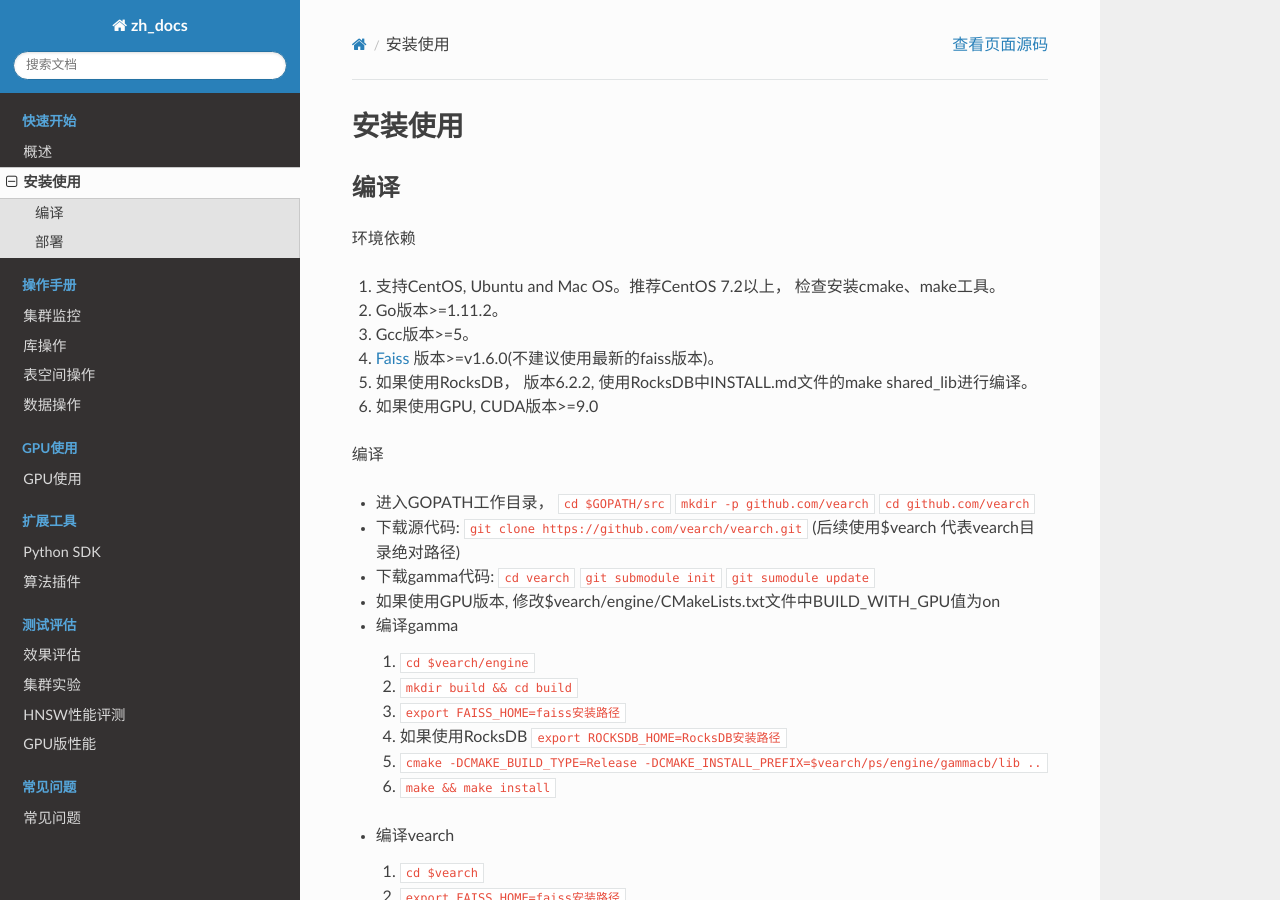
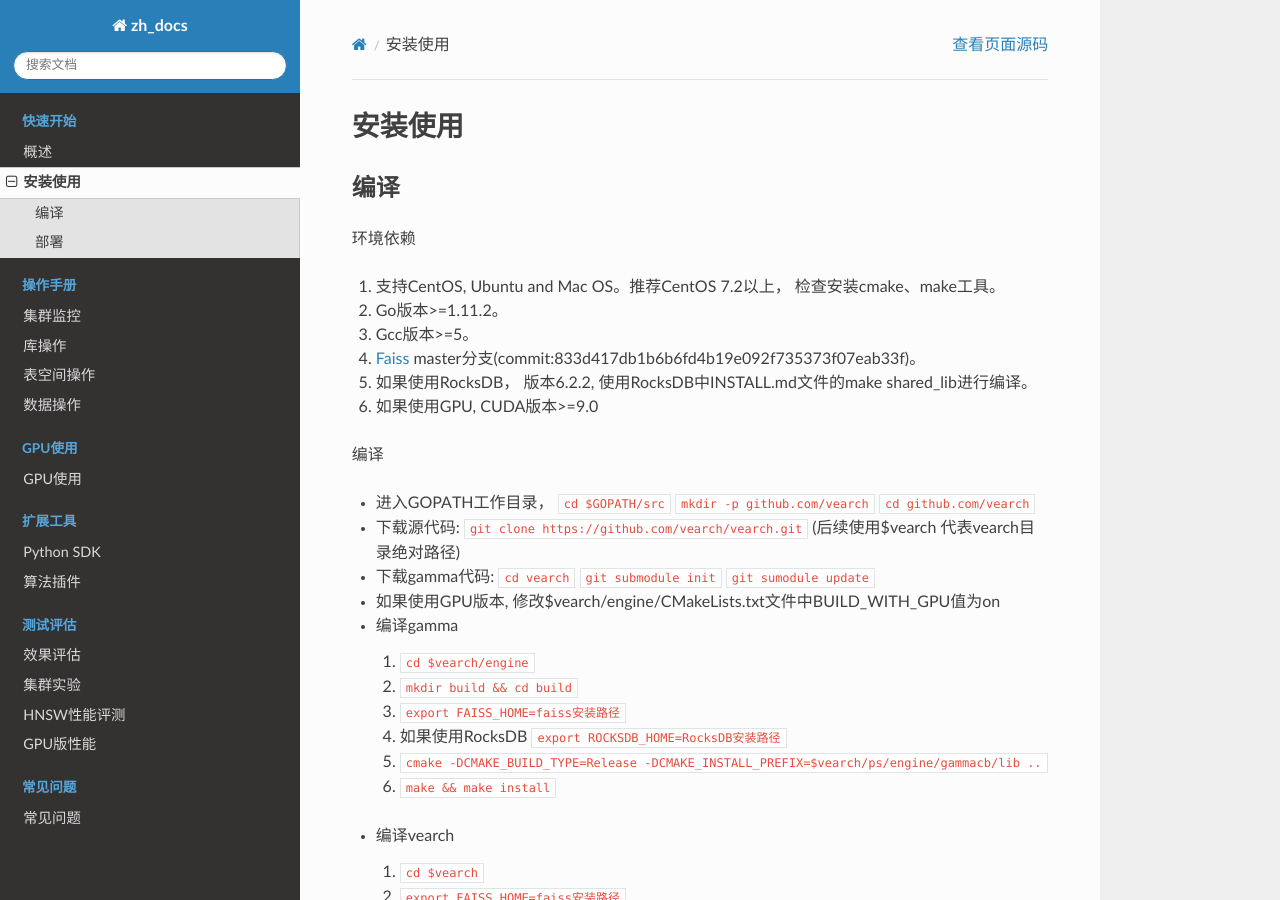
Before and after one commit to vearch/zh_docs, a Sphinx documentation site: the page built from docs/source/quick-start-guide.rst, in a window 1280 px wide and 900 px high. Built offline with Sphinx 7.4.7 and the Read the Docs theme 2.0.0, drawn with Linux system fonts in a browser that asks for light colours; pages that are not in the unit, such as notebooks, are missing from menus.

Commit message:
change compile

```diff
--- a/docs/source/quick-start-guide.rst
+++ b/docs/source/quick-start-guide.rst
@@ -10,7 +10,7 @@
 1. 支持CentOS, Ubuntu and Mac OS。推荐CentOS 7.2以上， 检查安装cmake、make工具。
 2. Go版本>=1.11.2。
 3. Gcc版本>=5。
-4. `Faiss <https://github.com/facebookresearch/faiss>`_ 版本>=v1.6.0(不建议使用最新的faiss版本)。
+4. `Faiss <https://github.com/facebookresearch/faiss>`_ master分支(commit:833d417db1b6b6fd4b19e092f735373f07eab33f)。
 5. 如果使用RocksDB， 版本6.2.2, 使用RocksDB中INSTALL.md文件的make shared_lib进行编译。
 6. 如果使用GPU, CUDA版本>=9.0
 
```
